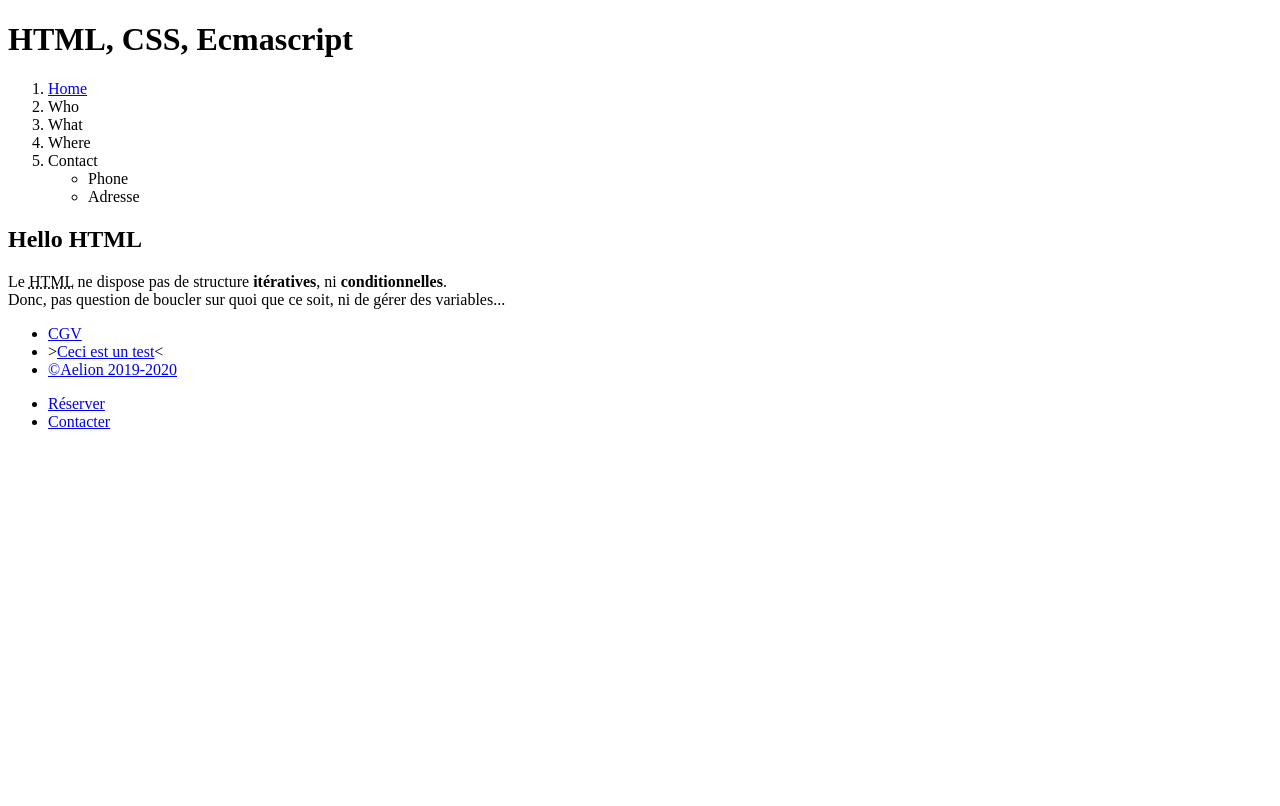
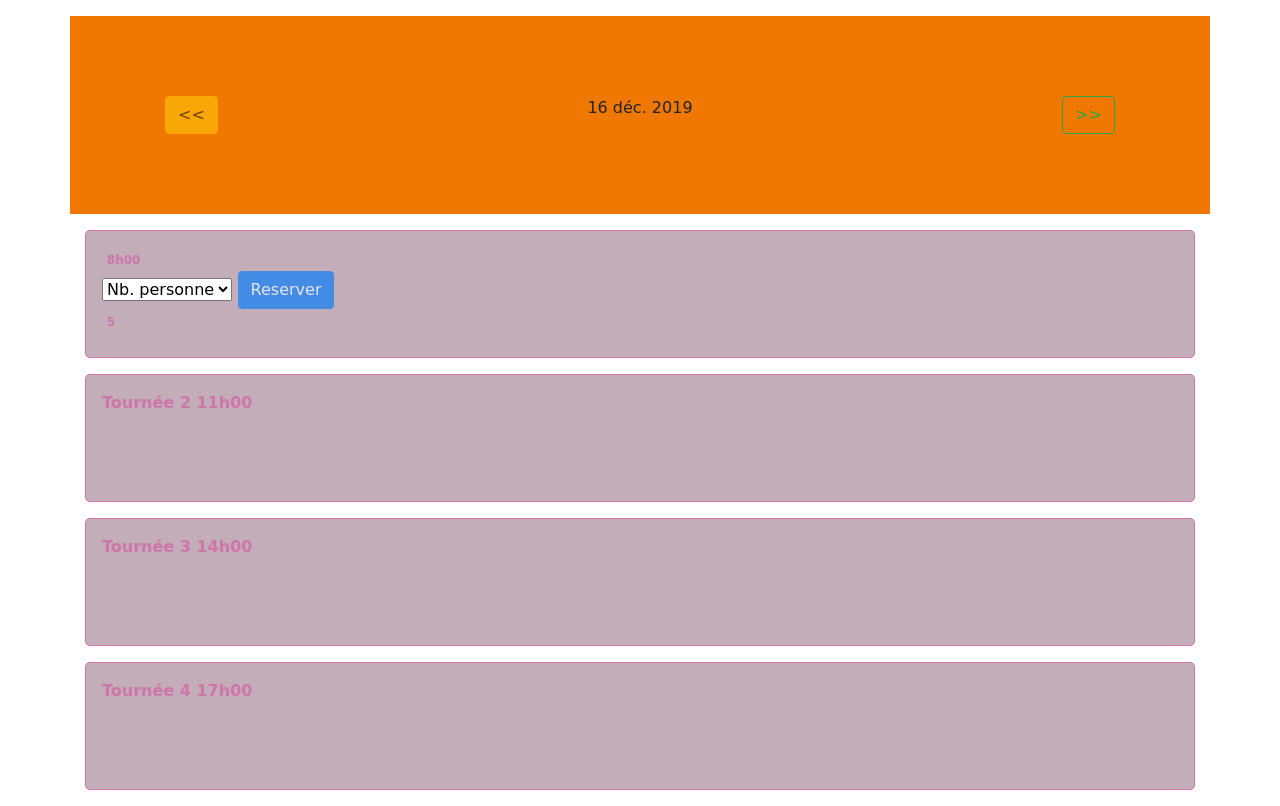
Before and after one commit to Adelie-T/Navette-HTML--S-CSS-TS, a website: page index.html in a window 1280 px wide. Drawn offline with nearby package versions, Linux system fonts and the light colour scheme; a web font is replaced by a local one.

Commit message:
third commit

```diff
--- /dev/null
+++ b/assets/css/styles.css
@@ -0,0 +1,55 @@
+/**
+* styles.css : style de base de l'application
+**/
+
+@import url('https://fonts.googleapis.com/css?family=Girassol&display=swap');
+/** Mieux vaut na pas importer car long à télécharger */
+body{
+    font-family: "Girassol", cursive;
+    font-size: 1em;
+}
+
+ul{
+    list-style-type: none;
+    padding: 0;
+}
+
+#date-selector {
+    /** selector for an IDebtified element*/
+    heiht : 1em;
+    background-color: rgba(240, 120, 0, 1);
+    margin-top: 1em;
+    margin-bottom: 1em;
+    padding: 5em;
+}
+
+
+#date-selector div:nth-child(2){
+    /**dans la famille des div de date-selector, selectonne le 2e enfant */
+    text-align: center;
+}
+
+
+#date-selector div:last-child{
+    text-align: right;
+}
+
+.tour.bordered span:nth-child(2){
+    text-align: right;
+}
+
+.tour {
+    /** selector for a class attributed element*/
+    height: 8em;
+    background-color: hsla(325, 15%, 60%, 0.7);
+    font-weight: bold; /** police en gras*/
+    color: hsla(325, 60%, 60%, 0.7); /** couleur de la police */
+    border-radius: 5px;
+    margin-top: 1em;
+    margin-bottom: 1em;
+    padding: 1em;
+}
+
+.tour.bordered{
+    border: solid 1px hsla(325, 60%, 60%, 0.7);
+}
--- a/index.html
+++ b/index.html
@@ -6,70 +6,74 @@
         name="viewport"
         content="width=device-width, initial-scale=1,maximum-scale=1, user-scable=no"
         >
-        <title>Hello HTML !</title>
+        <title>Navette Economique</title>
+        <!--Link stylesheets-->
+        <link href="./node_modules/bootstrap/dist/css/bootstrap.min.css" rel="stylesheet">
+        <link href="./assets/css/styles.css" rel="stylesheet">
+
     </head>
 
     <body>
-        <header>
-            <h1>HTML, CSS, Ecmascript</h1>
-        </header>
+        <div class="container"> <!--Container définit dans bootstrap-->
+            <div id="date-selector" class="row">
+                <div class="col-md-2">
+                    <a href="#" title="Previous date" class="btn btn-warning disabled" role="button">
+                        &lt;&lt;
+                    </a>
+                </div>
 
-        <!--Navigation links for my page-->
-        <nav>
-            <ol> <!--row list container-->
-                <li>
-                    <a href="#" title="Go to page HTML, CSS home">Home</a>
-                </li>
-                <Li>Who</Li>
-                <li>What</li>
-                <li>Where</li>
-                <li>Contact
-                    <ul>
-                        <li>Phone</li>
-                        <li>Adresse</li>
-                    </ul>
-                </li>
-            </ol>
-        </nav>
-        <!--End of navigation links-->
+                <div class="col-md-8">
+                    <span>16 déc. 2019</span>
+                </div>
 
-        <main>
-        <!--Begin of user visible content -->
-        <header>
-        <h2>Hello HTML </h2>
-        </header>
+                <div class="col-md-2">
+                    <a href="#" title="Next date" class="btn btn-outline-success" role="button">
+                        &gt;&gt;
+                    </a>
+                </div>
 
-        <p>
-            Le <abbr title="Hyper Text Markup Language">HTML</abbr> ne dispose pas de structure <strong>itératives</strong>, ni <strong>conditionnelles</strong>. <br> Donc, pas question de boucler sur quoi que ce soit, ni de gérer des variables...
-        </p>
-        <!--End of user visible content-->
-        </main>
 
-        <footer>
-            <nav>
+
+            </div>
+
+            <main>
                 <ul>
-                    <li>
-                        <a href="./legals.html" title="Mentions légales de vente">CGV</a>
+                    <!--Tour list of the day-->
+                    <li class="tour bordered" id="tour-1">
+                        <span class="badge">8h00</span>
+                        <form id="tour-form-1">
+                            <select size="1">
+                                <option value="" disabled selected>Nb. personne</option>
+                                <option value="1">1</option>
+                                <option value="2">2</option>
+                                <option value="3">3</option>
+                                <option value="4">4</option>
+                                <option value="5">5</option>
+                            </select>
+                            <button type="button" disabled class="btn btn-primary">
+                                Reserver
+                            </button>
+                        </form>
+                        <span class="badge">
+                            5
+                        </span>
                     </li>
-                    <li>
-                        &gt;<a href="./example.html" title="Test">Ceci est un test</a>&lt;
-                    </li>
-                    <li>
-                        <a href="https://wwww.aelion.fr" target="_new" title="Aélion">&copy;Aelion 2019-2020</a>
-                    </li>
+
+                    <li class="tour bordered" id="tour-2">
+                        Tournée 2 11h00
+                        </li id="tour-1">
+
+                        <li class="tour bordered" id="tour-3">
+                        Tournée 3 14h00
+                        </li>
+
+                        <li class="tour bordered" id="tour-3">
+                        Tournée 4 17h00
+                        </li>
+                        <!--End tour list-->
                 </ul>
-            </nav>
-            <nav>
-                <ul>
-                    <li>
-                        <a href="tel:+(33)6111111111" title="Call us!">Réserver</a>
-                    </li>
-                    <li>
-                        <a href="mailto:you@yopmail.com&subject=Contact me please!" title="Send us a mail">Contacter</a>
-                    </li>
-                </ul>
-            </nav>
-        </footer>
+            </main>
+        </div>
     </body>
 
 </html>
--- a/package.json
+++ b/package.json
@@ -12,5 +12,8 @@
     "JS"
   ],
   "author": "Adelie",
-  "license": "ISC"
+  "license": "ISC",
+  "dependencies": {
+    "bootstrap": "^4.4.1"
+  }
 }
```
Also changed, not shown: 1 other file.
